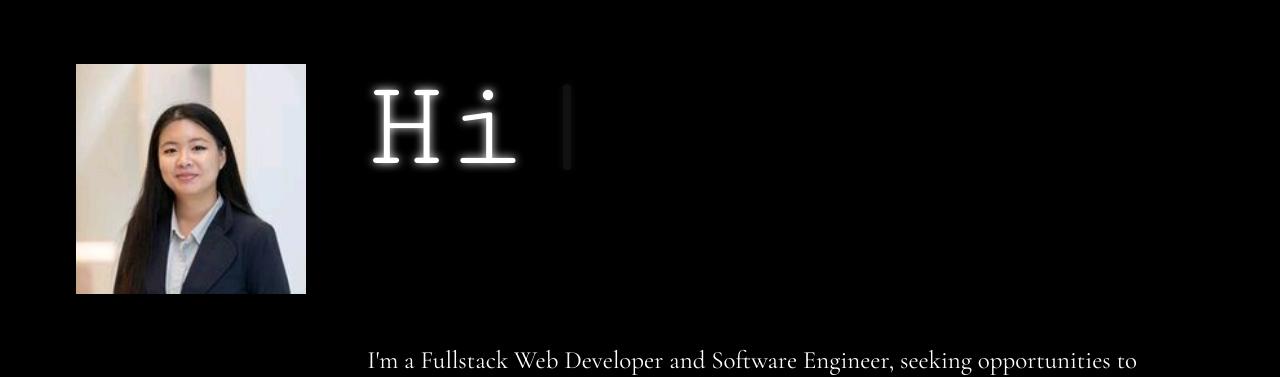
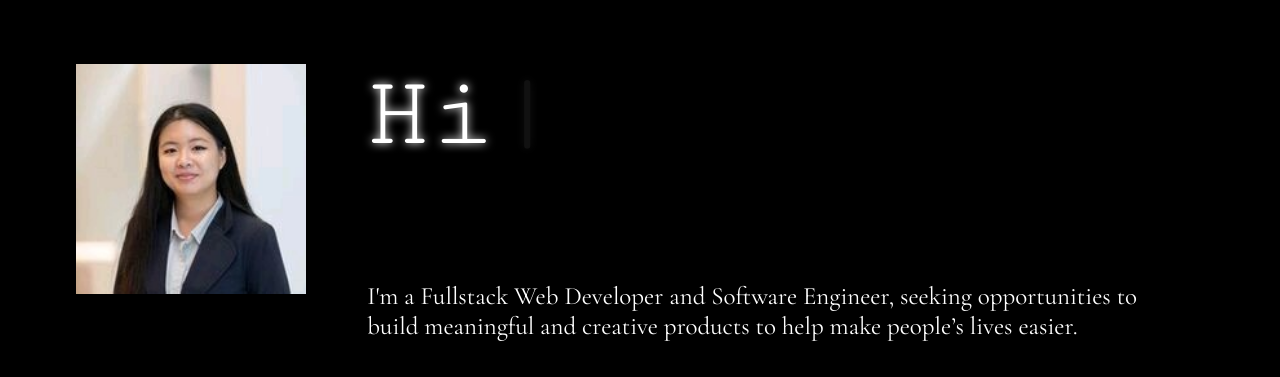
Before and after one commit to aimee-liang/aimee-liang-dev, a React (Create React App) app: page / in a window 1280 px wide. Shown: the top 377 px of the page. Built offline with nearby package versions, Linux system fonts and the light colour scheme.

Commit message:
Fixed font-size, line-height, and height in typewriter

```diff
--- a/src/App.css
+++ b/src/App.css
@@ -7,11 +7,11 @@
   margin-top: auto;
   font-family: 'Cutive Mono', monospace;
   /* font-size: 115px; */
-  font-size: 10vmax;
-  line-height: 10vmax;
+  font-size: 8vmax;
+  line-height: 8vmax;
   color: white;
   text-shadow: 0px 0px 10px white;
-  height: 20vmax;
+  height: 15vmax;
 }
 
 .me-paragraph{
```
Also changed, not shown: 1 other file (tests, documents, lock files or other folders).
